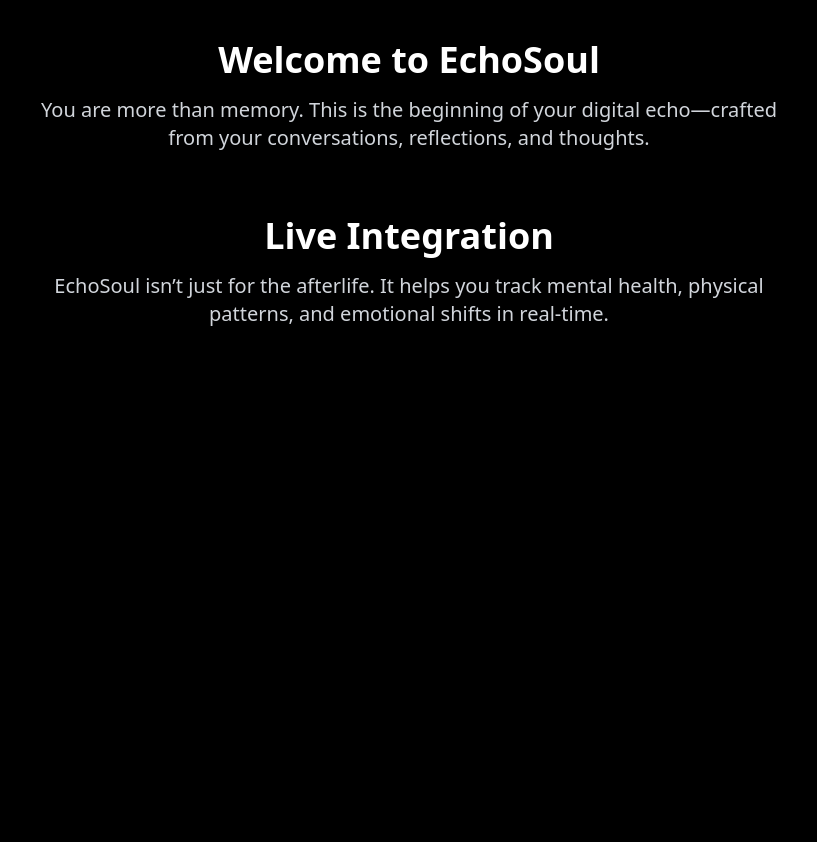
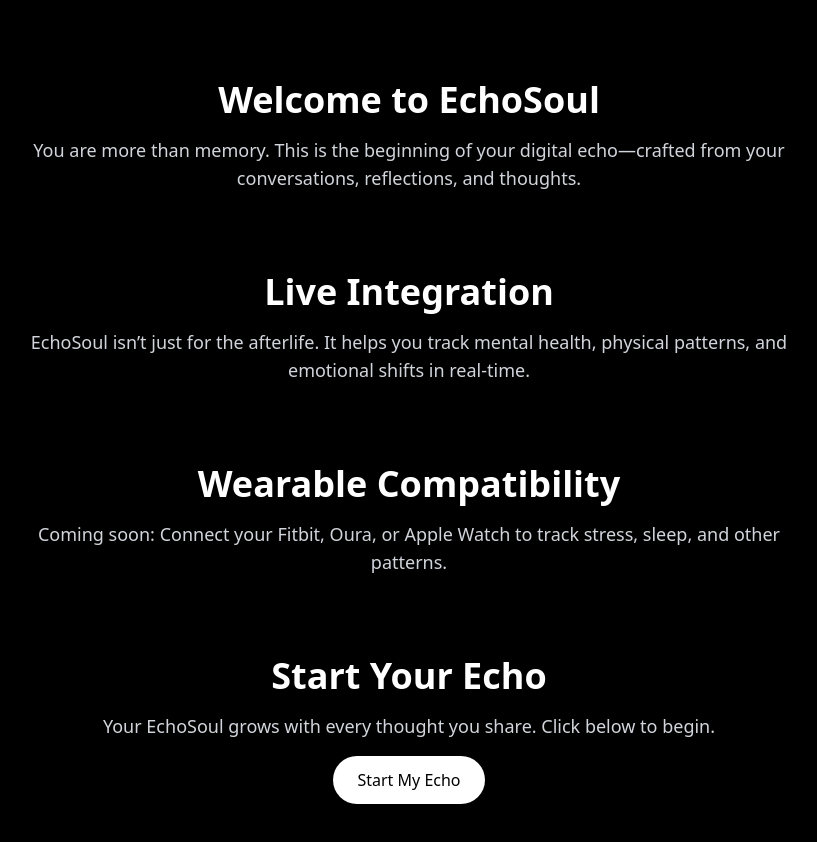
Before and after one commit to stadiumphenom/echosoul-nextly, a Next.js app: page / in a window 1280 px wide. Shown: the top 842 px of the page, without its empty margins (231-1048 px from the left). Before the commit the page ends 800 px from the top, so only its background shows below. Built offline with nearby package versions, Linux system fonts and the light colour scheme.

Commit message:
Update index.js

```diff
--- a/pages/index.js
+++ b/pages/index.js
@@ -1,41 +1,58 @@
-import { useEffect } from 'react';
-import { motion } from 'framer-motion';
+import { motion } from "framer-motion";
 
 export default function Home() {
   const fadeIn = {
-    hidden: { opacity: 0, y: 20 },
+    hidden: { opacity: 0, y: 40 },
     visible: (i) => ({
       opacity: 1,
       y: 0,
-      transition: { delay: i * 0.4, duration: 0.8 }
-    })
+      transition: { delay: i * 0.3, duration: 0.8, ease: "easeOut" },
+    }),
   };
 
   const sections = [
     {
       title: "Welcome to EchoSoul",
-      text: "You are more than memory. This is the beginning of your digital echo—crafted from your conversations, reflections, and thoughts."
+      text: "You are more than memory. This is the beginning of your digital echo—crafted from your conversations, reflections, and thoughts.",
     },
     {
       title: "Live Integration",
-      text: "EchoSoul isn’t just for the afterlife. It helps you track mental health, physical patterns, and emotional shifts in real-time."
-    }
+      text: "EchoSoul isn’t just for the afterlife. It helps you track mental health, physical patterns, and emotional shifts in real-time.",
+    },
+    {
+      title: "Wearable Compatibility",
+      text: "Coming soon: Connect your Fitbit, Oura, or Apple Watch to track stress, sleep, and other patterns.",
+    },
+    {
+      title: "Start Your Echo",
+      text: "Your EchoSoul grows with every thought you share. Click below to begin.",
+      button: true,
+    },
   ];
 
   return (
-    <div className="min-h-screen bg-black text-white font-sans px-4 py-10">
+    <div className="min-h-screen bg-black text-white font-sans px-6 py-20">
       {sections.map((section, i) => (
         <motion.div
           key={i}
-          className="max-w-3xl mx-auto text-center mb-16"
+          className="max-w-3xl mx-auto text-center mb-20"
           initial="hidden"
           whileInView="visible"
           viewport={{ once: true, amount: 0.5 }}
           custom={i}
           variants={fadeIn}
         >
-          <h2 className="text-3xl md:text-4xl font-bold mb-4">{section.title}</h2>
-          <p className="text-lg md:text-xl text-gray-300">{section.text}</p>
+          <h2 className="text-4xl font-bold mb-4">{section.title}</h2>
+          <p className="text-lg text-gray-300 mb-4">{section.text}</p>
+
+          {section.button && (
+            <a
+              href="/start"
+              className="inline-block bg-white text-black px-6 py-3 rounded-full hover:bg-gray-300 transition"
+            >
+              Start My Echo
+            </a>
+          )}
         </motion.div>
       ))}
     </div>
```
